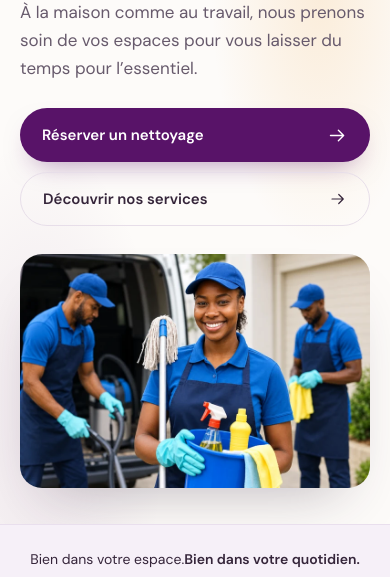
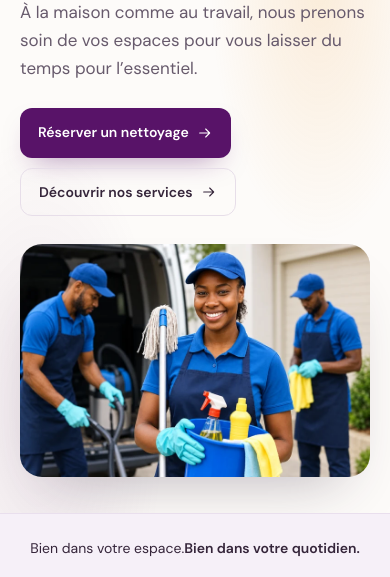
Before and after one commit to christAgu/zoe-label, a website built with Vite: page index.html in a window 390 px wide. Shown: the part 218-795 px from the top of the page. Built offline with nearby package versions, Linux system fonts and the light colour scheme.

Commit message:
style(hero): compact, less rounded hero buttons on mobile
Co-Authored-By: Devin AI <158243242+devin-ai-integration[bot]@users.noreply.github.com>

```diff
--- a/styles.css
+++ b/styles.css
@@ -1777,21 +1777,21 @@ legend {
     line-height: 1.65;
   }
   .hero-buttons {
-    align-items: stretch;
-    flex-direction: column;
     gap: 10px;
     margin-top: 26px;
   }
-  .hero-buttons .button {
-    min-height: 54px;
-    justify-content: space-between;
-    padding-inline: 22px;
-    font-size: 15px;
-  }
+  .hero-buttons .button,
   .hero-service-link {
-    justify-content: space-between;
-    min-height: 54px;
-    padding-inline: 22px;
+    min-height: 48px;
+    padding-inline: 18px;
+    border-radius: 12px;
+    font-size: 14px;
+    gap: 8px;
+  }
+  .hero-buttons .button .icon,
+  .hero-service-link .icon {
+    width: 16px;
+    height: 16px;
   }
   .benefit-inner {
     gap: 20px 8px;
```
